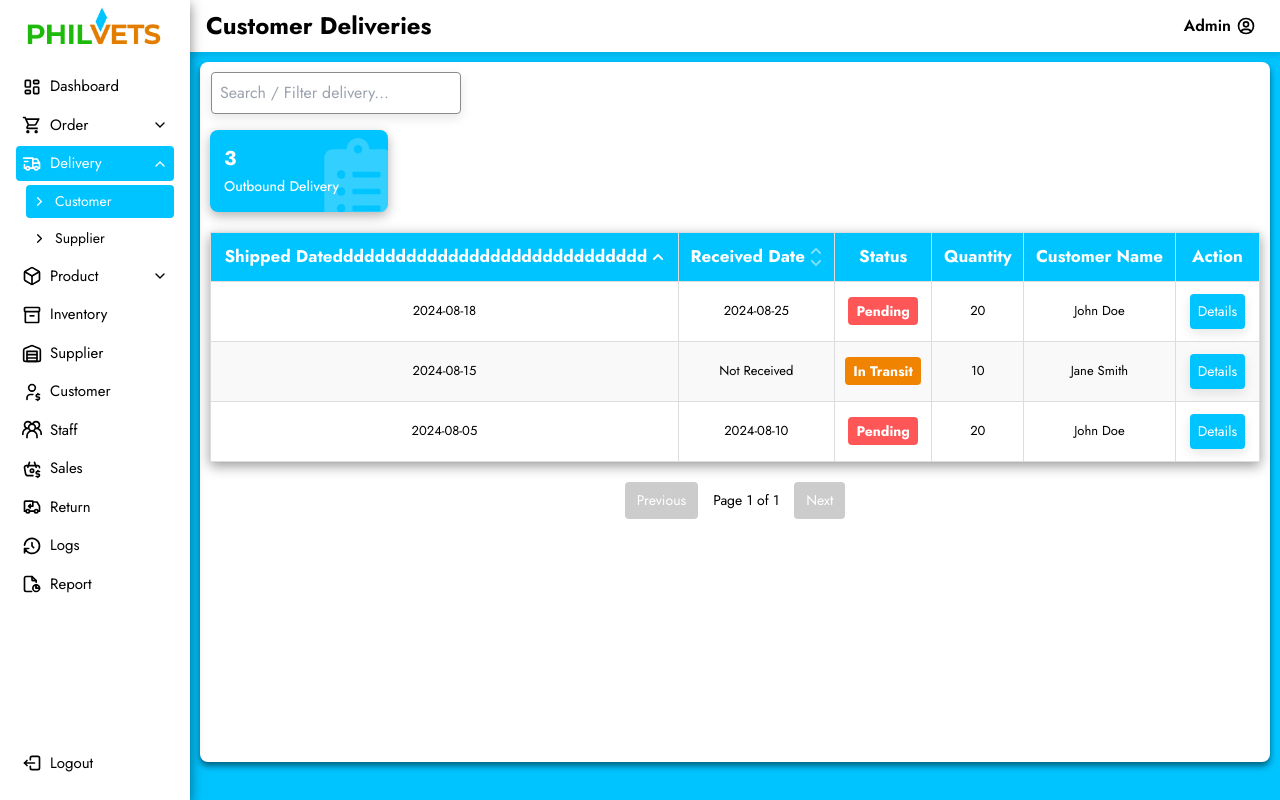
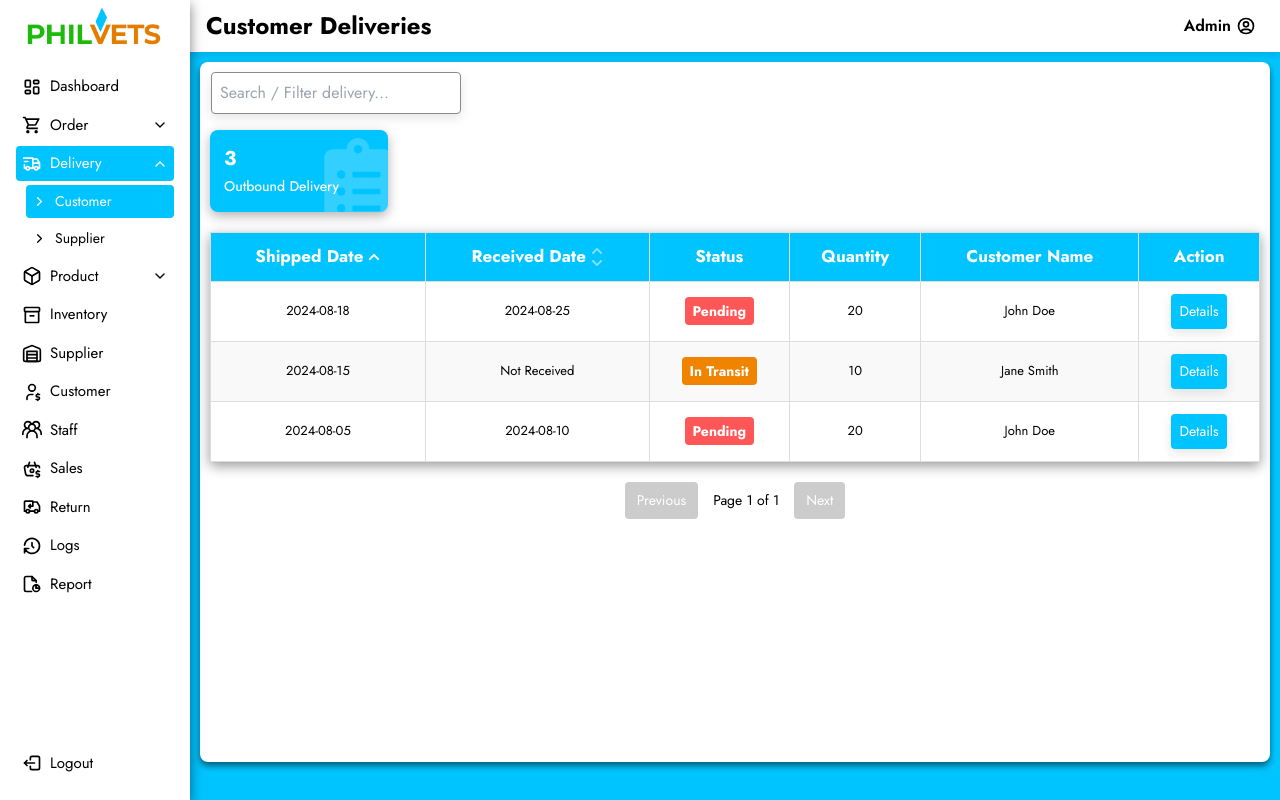
Before and after one commit to Mekus2/backend-deployment, a React (Create React App) app in the folder frontend/: page /admin/customer-delivery in a window 1280 px wide. Built offline with nearby package versions, Linux system fonts and the light colour scheme.

Commit message:
Updated some files.

```diff
--- a/frontend/src/components/Delivery/CustomerDelivery/SharedCustomerDeliveryPage.js
+++ b/frontend/src/components/Delivery/CustomerDelivery/SharedCustomerDeliveryPage.js
@@ -1,13 +1,13 @@
 // Imports
 import React, { useState } from "react";
 import styled from "styled-components";
-import CustomerDeliveryDetails from "./CustomerDeliveryDetails";
+import CustomerDeliveryDetails from "./CustomerDeliveryDetails"; // Make sure this is the correct path and is a default export
 import { colors } from "../../../colors";
 import OUTBOUND_DELIVERY from "../../../data/OutboundData";
-import SearchBar from "../../Layout/SearchBar";
-import Table from "../../Layout/Table";
-import CardTotalCustomerDelivery from "../../CardsData/CardTotalCustomerDelivery";
-import Button from "../../Layout/Button";
+import SearchBar from "../../Layout/SearchBar"; // Confirm the default export or change to named export if necessary
+import Table from "../../Layout/Table"; // Confirm the default export or change to named export if necessary
+import CardTotalCustomerDelivery from "../../CardsData/CardTotalCustomerDelivery"; // Confirm the default export or change to named export if necessary
+import Button from "../../Layout/Button"; // Confirm the default export or change to named export if necessary
 import { FaChevronUp, FaChevronDown } from "react-icons/fa";
 
 const SharedCustomerDeliveryPage = () => {
@@ -20,7 +20,6 @@ const SharedCustomerDeliveryPage = () => {
 
   // Handle status update from the modal
   const handleStatusUpdate = (updatedDelivery) => {
-    // Update the status in the OUTBOUND_DELIVERY data
     const updatedDeliveries = OUTBOUND_DELIVERY.OUTBOUND_DELIVERY.map((delivery) => {
       if (delivery.OUTBOUND_DEL_ID === updatedDelivery.OUTBOUND_DEL_ID) {
         return updatedDelivery;
@@ -31,7 +30,6 @@ const SharedCustomerDeliveryPage = () => {
     // Update the global OUTBOUND_DELIVERY with the new status
     OUTBOUND_DELIVERY.OUTBOUND_DELIVERY = updatedDeliveries;
 
-    // Update selectedDelivery status
     if (selectedDelivery && selectedDelivery.delivery.OUTBOUND_DEL_ID === updatedDelivery.OUTBOUND_DEL_ID) {
       setSelectedDelivery({ ...selectedDelivery, delivery: updatedDelivery });
     }
@@ -40,7 +38,7 @@ const SharedCustomerDeliveryPage = () => {
   // Filter and search deliveries across all fields
   const filteredDeliveries = OUTBOUND_DELIVERY.OUTBOUND_DELIVERY.filter((delivery) => {
     const lowerCaseSearchTerm = searchTerm.toLowerCase();
-    return Object.values(delivery).some(value =>
+    return Object.values(delivery).some((value) =>
       value && value.toString().toLowerCase().includes(lowerCaseSearchTerm)
     );
   });
@@ -77,11 +75,11 @@ const SharedCustomerDeliveryPage = () => {
 
   // Update headers to only include the required fields
   const headers = [
-    { title: "Shipped Datedddddddddddddddddddddddddddddd", key: "OUTBOUND_DEL_SHIPPED_DATE" },
+    { title: "Shipped Date", key: "OUTBOUND_DEL_SHIPPED_DATE" },
     { title: "Received Date", key: "OUTBOUND_DEL_DATE_CUST_RCVD" },
     { title: "Status", key: "OUTBOUND_DEL_STATUS" },
     { title: "Quantity", key: "OUTBOUND_DEL_DLVRY_QTY" },
-    { title: "Customer Name", key: "CUSTOMER_NAME" }, // Make sure this matches the field in your data
+    { title: "Customer Name", key: "CUSTOMER_NAME" },
     { title: "Action", key: "action" },
   ];
 
@@ -91,7 +89,7 @@ const SharedCustomerDeliveryPage = () => {
     delivery.OUTBOUND_DEL_DATE_CUST_RCVD || "Not Received",
     <Status status={delivery.OUTBOUND_DEL_STATUS}>{delivery.OUTBOUND_DEL_STATUS}</Status>,
     delivery.OUTBOUND_DEL_DLVRY_QTY,
-    delivery.CUSTOMER_NAME, // Correct field for customer name
+    delivery.CUSTOMER_NAME,
     <Button
       data-cy="details-button"
       backgroundColor={colors.primary}
@@ -151,7 +149,7 @@ const SharedCustomerDeliveryPage = () => {
           delivery={selectedDelivery.delivery}
           deliveryDetails={selectedDelivery.deliveryDetails}
           onClose={closeDetailsModal}
-          onStatusUpdate={handleStatusUpdate} // Pass the status update handler
+          onStatusUpdate={handleStatusUpdate}
         />
       )}
     </>
--- a/frontend/src/pages/superadmin/SuperAdminCustomerDelivery.js
+++ b/frontend/src/pages/superadmin/SuperAdminCustomerDelivery.js
@@ -0,0 +1,16 @@
+// SuperAdminCustomerDelivery.js
+import React from "react";
+import MainLayout from "../../components/Layout/MainLayout";
+import SharedCustomerDeliveryPage from "../../components/Delivery/CustomerDelivery/SharedCustomerDeliveryPage"; // Adjust path if necessary
+
+const SuperAdminCustomerDelivery = () => {
+  const userRole = "superadmin"; // Declare the user role
+
+  return (
+    <MainLayout>
+      <SharedCustomerDeliveryPage userRole={userRole} /> {/* Pass the user role */}
+    </MainLayout>
+  );
+};
+
+export default SuperAdminCustomerDelivery;
```
